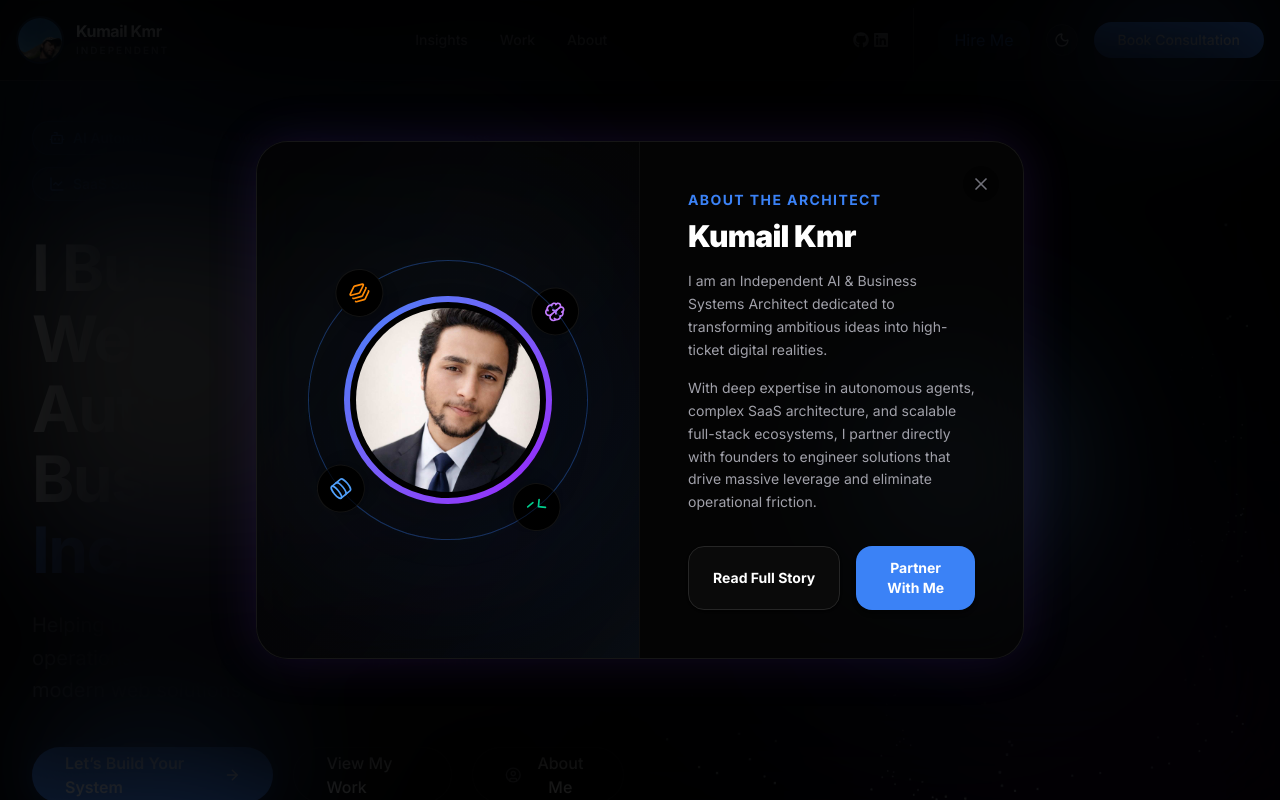
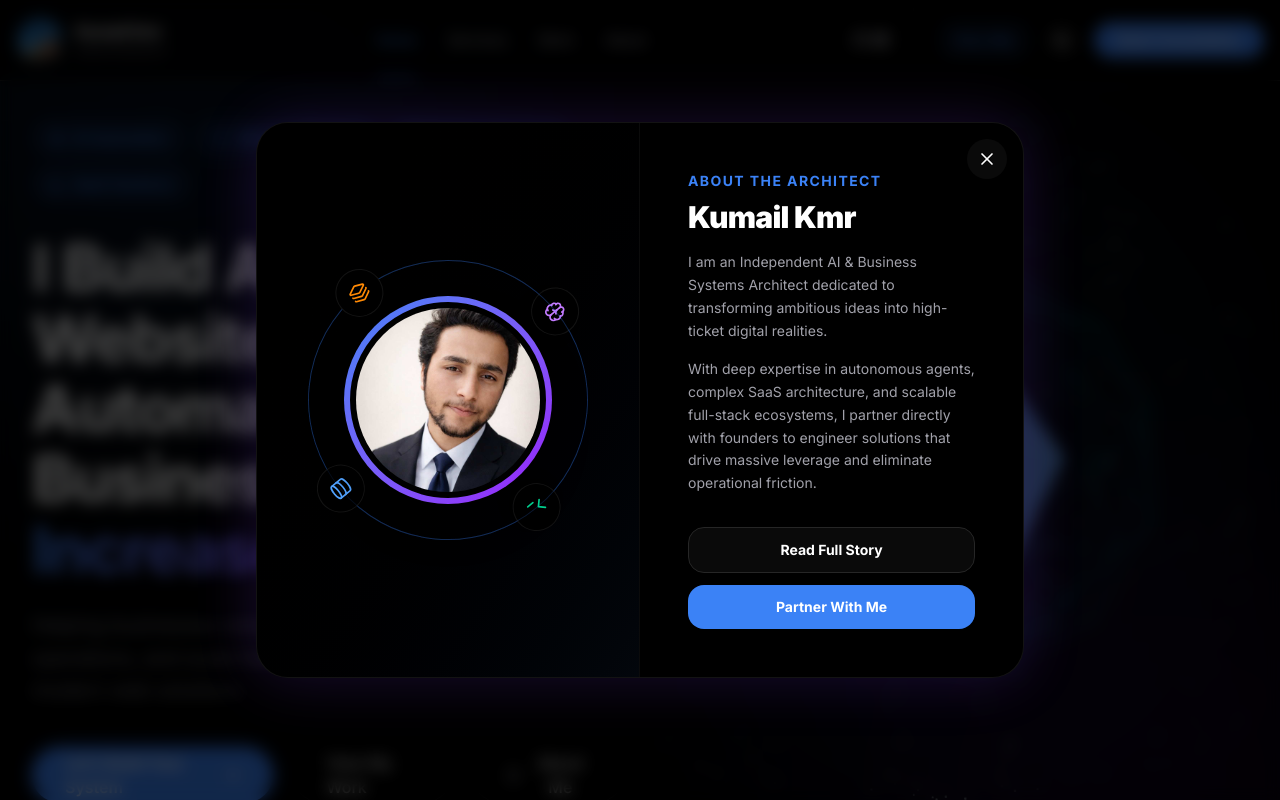
Before and after one commit to kumailkmr/kumailkmr-myportfoilo, a Next.js app: page / in a window 1280 px wide. Both pictures are taken after a click on the button "About Me". Shown: the top 800 px of the page. Built offline with nearby package versions, Linux system fonts and the light colour scheme.

Commit message:
feat: add Home/Services to navbar, AboutMeModal portal fix, sidebar updates

```diff
--- a/components/ui/AboutMeModal.tsx
+++ b/components/ui/AboutMeModal.tsx
@@ -3,6 +3,7 @@
 import { motion, AnimatePresence } from "framer-motion";
 import { X, Brain, Terminal, Database, Layers } from "lucide-react";
 import { useEffect, useState } from "react";
+import { createPortal } from "react-dom";
 import Image from "next/image";
 import Link from "next/link";
 
@@ -13,18 +14,24 @@ interface AboutMeModalProps {
 
 export function AboutMeModal({ isOpen, onClose }: AboutMeModalProps) {
   const [showContact, setShowContact] = useState(false);
+  const [mounted, setMounted] = useState(false);
+
+  // Only render portal after mount (client-side)
+  useEffect(() => {
+    setMounted(true);
+  }, []);
 
   // Prevent scrolling when modal is open
   useEffect(() => {
     if (isOpen) {
       document.body.style.overflow = "hidden";
     } else {
-      document.body.style.overflow = "unset";
+      document.body.style.overflow = "";
       // eslint-disable-next-line react-hooks/set-state-in-effect
       setShowContact(false);
     }
     return () => {
-      document.body.style.overflow = "unset";
+      document.body.style.overflow = "";
     };
   }, [isOpen]);
 
@@ -35,45 +42,51 @@ export function AboutMeModal({ isOpen, onClose }: AboutMeModalProps) {
     { Icon: Layers, color: "text-orange-400", delay: -15 },
   ];
 
-  return (
+  const modalContent = (
     <AnimatePresence>
       {isOpen && (
-        <>
+        <div
+          className="fixed inset-0 flex items-end sm:items-center justify-center"
+          style={{ zIndex: 9999 }}
+        >
           {/* Backdrop */}
           <motion.div
             initial={{ opacity: 0 }}
             animate={{ opacity: 1 }}
             exit={{ opacity: 0 }}
             onClick={onClose}
-            className="fixed inset-0 z-[100] bg-background/80 backdrop-blur-3xl"
+            className="absolute inset-0 bg-black/70 backdrop-blur-sm"
           />
 
-          {/* Modal Container */}
-          <div className="fixed inset-0 z-[100] flex items-center justify-center p-4 pointer-events-none pb-0 md:pb-4">
+          {/* Modal Card */}
           <motion.div
-              initial={{ opacity: 0, scale: 0.95, y: 20 }}
+            initial={{ opacity: 0, scale: 0.95, y: 40 }}
             animate={{ opacity: 1, scale: 1, y: 0 }}
-              exit={{ opacity: 0, scale: 0.95, y: 20 }}
+            exit={{ opacity: 0, scale: 0.95, y: 40 }}
             transition={{ type: "spring", damping: 25, stiffness: 300 }}
-              className="w-full max-w-3xl bg-card/60 backdrop-blur-xl border border-border/50 rounded-t-[2rem] md:rounded-[2rem] shadow-[0_0_50px_rgba(124,58,237,0.15)] overflow-hidden relative pointer-events-auto flex flex-col md:flex-row max-h-[90vh] md:max-h-[80vh] overflow-y-auto mt-auto md:mt-0"
+            className="relative w-full h-[92vh] sm:h-auto sm:max-h-[85vh] sm:max-w-3xl sm:mx-4 bg-background rounded-t-[2rem] sm:rounded-[2rem] sm:border sm:border-border/50 sm:shadow-[0_0_60px_rgba(124,58,237,0.2)] overflow-y-auto overscroll-contain flex flex-col"
           >
-              {/* Close Button */}
+            {/* Close Button — sticky on mobile */}
+            <div className="sticky top-0 z-20 flex justify-end p-4 sm:p-0 sm:absolute sm:top-4 sm:right-4">
               <button
                 onClick={onClose}
-                className="absolute top-4 right-4 md:top-6 md:right-6 p-2 rounded-full bg-background/50 hover:bg-muted text-muted-foreground hover:text-foreground transition-colors z-20"
+                className="p-2.5 rounded-full bg-muted hover:bg-muted/80 text-foreground transition-colors shadow-md sm:shadow-none"
+                aria-label="Close"
               >
                 <X className="w-5 h-5" />
               </button>
+            </div>
 
-              {/* Left Side: Orbiting Avatar (Solar System) */}
-              <div className="relative w-full md:w-1/2 p-6 md:p-10 flex items-center justify-center bg-gradient-to-br from-background/50 to-primary/5 border-b md:border-b-0 md:border-r border-border/30 overflow-hidden min-h-[300px] md:min-h-[350px]">
-                {/* Ambient glow behind avatar (pushed back) */}
+            <div className="flex flex-col sm:flex-row flex-1 min-h-0">
+              {/* Left Side: Orbiting Avatar */}
+              <div className="relative w-full sm:w-1/2 p-6 sm:p-10 flex items-center justify-center bg-gradient-to-br from-background/50 to-primary/5 border-b sm:border-b-0 sm:border-r border-border/30 overflow-hidden min-h-[280px] sm:min-h-[350px] shrink-0">
+                {/* Ambient glow */}
                 <div className="absolute inset-0 flex items-center justify-center pointer-events-none -z-10">
-                  <div className="w-[200px] h-[200px] md:w-[350px] md:h-[350px] bg-primary/10 rounded-full blur-[60px] md:blur-[100px]" />
+                  <div className="w-[200px] h-[200px] sm:w-[350px] sm:h-[350px] bg-primary/10 rounded-full blur-[60px] sm:blur-[100px]" />
                 </div>
 
                 {/* Center Portrait */}
-                <div className="relative z-10 w-40 h-40 md:w-52 md:h-52 rounded-full p-1 md:p-1.5 bg-gradient-to-br from-primary to-purple-600 shadow-2xl">
+                <div className="relative z-10 w-36 h-36 sm:w-52 sm:h-52 rounded-full p-1 sm:p-1.5 bg-gradient-to-br from-primary to-purple-600 shadow-2xl">
                   <div className="w-full h-full rounded-full overflow-hidden bg-card border-[6px] border-background relative">
                     <Image
                       src="/images/profile.jpg"
@@ -86,22 +99,22 @@ export function AboutMeModal({ isOpen, onClose }: AboutMeModalProps) {
                 </div>
 
                 {/* Orbiting Icons */}
-                <div className="absolute inset-0 flex items-center justify-center pointer-events-none scale-75 md:scale-100">
+                <div className="absolute inset-0 flex items-center justify-center pointer-events-none scale-65 sm:scale-100">
                   {orbitingIcons.map((item, idx) => (
                     <motion.div
                       key={idx}
-                      className="absolute w-[240px] h-[240px] md:w-[280px] md:h-[280px] rounded-full border border-primary/10"
+                      className="absolute w-[240px] h-[240px] sm:w-[280px] sm:h-[280px] rounded-full border border-primary/10"
                       initial={{ rotate: 0 }}
                       animate={{ rotate: 360 }}
                       transition={{
                         duration: 20,
                         repeat: Infinity,
                         ease: "linear",
-                        delay: item.delay // Offset their starting positions
+                        delay: item.delay
                       }}
                     >
-                      <div className="absolute top-0 left-1/2 -translate-x-1/2 -translate-y-1/2 w-12 h-12 rounded-full bg-background border border-border/50 shadow-lg flex items-center justify-center">
-                        <item.Icon className={`w-5 h-5 ${item.color}`} />
+                      <div className="absolute top-0 left-1/2 -translate-x-1/2 -translate-y-1/2 w-10 h-10 sm:w-12 sm:h-12 rounded-full bg-background border border-border/50 shadow-lg flex items-center justify-center">
+                        <item.Icon className={`w-4 h-4 sm:w-5 sm:h-5 ${item.color}`} />
                       </div>
                     </motion.div>
                   ))}
@@ -109,9 +122,9 @@ export function AboutMeModal({ isOpen, onClose }: AboutMeModalProps) {
               </div>
 
               {/* Right Side: Bio & Info */}
-              <div className="w-full md:w-1/2 p-6 md:p-12 flex flex-col justify-center bg-background/30 pb-10 md:pb-12">
+              <div className="w-full sm:w-1/2 p-6 sm:p-12 flex flex-col justify-center bg-background/30">
                 <h3 className="text-sm font-bold text-primary uppercase tracking-widest mb-2">About The Architect</h3>
-                <h2 className="text-2xl md:text-3xl font-black tracking-tight text-foreground mb-4">Kumail Kmr</h2>
+                <h2 className="text-2xl sm:text-3xl font-black tracking-tight text-foreground mb-4">Kumail Kmr</h2>
                 <div className="space-y-4 text-muted-foreground text-sm leading-relaxed mb-8">
                   <p>
                     I am an Independent AI & Business Systems Architect dedicated to transforming ambitious ideas into high-ticket digital realities.
@@ -121,12 +134,12 @@ export function AboutMeModal({ isOpen, onClose }: AboutMeModalProps) {
                   </p>
                 </div>
 
-                <div className="mt-auto flex flex-col sm:flex-row gap-4">
-                  <Link href="/about" onClick={onClose} className="inline-flex justify-center items-center px-6 py-3 rounded-xl bg-card border border-border hover:border-primary/50 hover:bg-card/80 text-foreground text-sm font-bold transition-all shadow-sm w-full sm:w-auto">
+                <div className="mt-auto flex flex-col gap-3">
+                  <Link href="/about" onClick={onClose} className="inline-flex justify-center items-center px-6 py-3 rounded-xl bg-card border border-border hover:border-primary/50 hover:bg-card/80 text-foreground text-sm font-bold transition-all shadow-sm w-full">
                     Read Full Story
                   </Link>
 
-                  <div className="relative flex-1">
+                  <div className="relative w-full">
                     <AnimatePresence mode="wait">
                       {!showContact ? (
                         <motion.button
@@ -135,7 +148,7 @@ export function AboutMeModal({ isOpen, onClose }: AboutMeModalProps) {
                           animate={{ opacity: 1, y: 0 }}
                           exit={{ opacity: 0, y: -5 }}
                           onClick={() => setShowContact(true)}
-                          className="w-full inline-flex justify-center items-center px-6 py-3 rounded-xl bg-primary text-primary-foreground text-sm font-bold hover:bg-primary/90 transition-colors shadow-md h-full"
+                          className="w-full inline-flex justify-center items-center px-6 py-3 rounded-xl bg-primary text-primary-foreground text-sm font-bold hover:bg-primary/90 transition-colors shadow-md"
                         >
                           Partner With Me
                         </motion.button>
@@ -167,11 +180,15 @@ export function AboutMeModal({ isOpen, onClose }: AboutMeModalProps) {
                   </div>
                 </div>
               </div>
+            </div>
 
           </motion.div>
         </div>
-        </>
       )}
     </AnimatePresence>
   );
+
+  // Portal to document.body — escapes any parent stacking context
+  if (!mounted) return null;
+  return createPortal(modalContent, document.body);
 }
```
Also changed, not shown: components/layout/Navbar.tsx (+23 -3 lines). Lines whose indentation alone changed are shown as unchanged.
